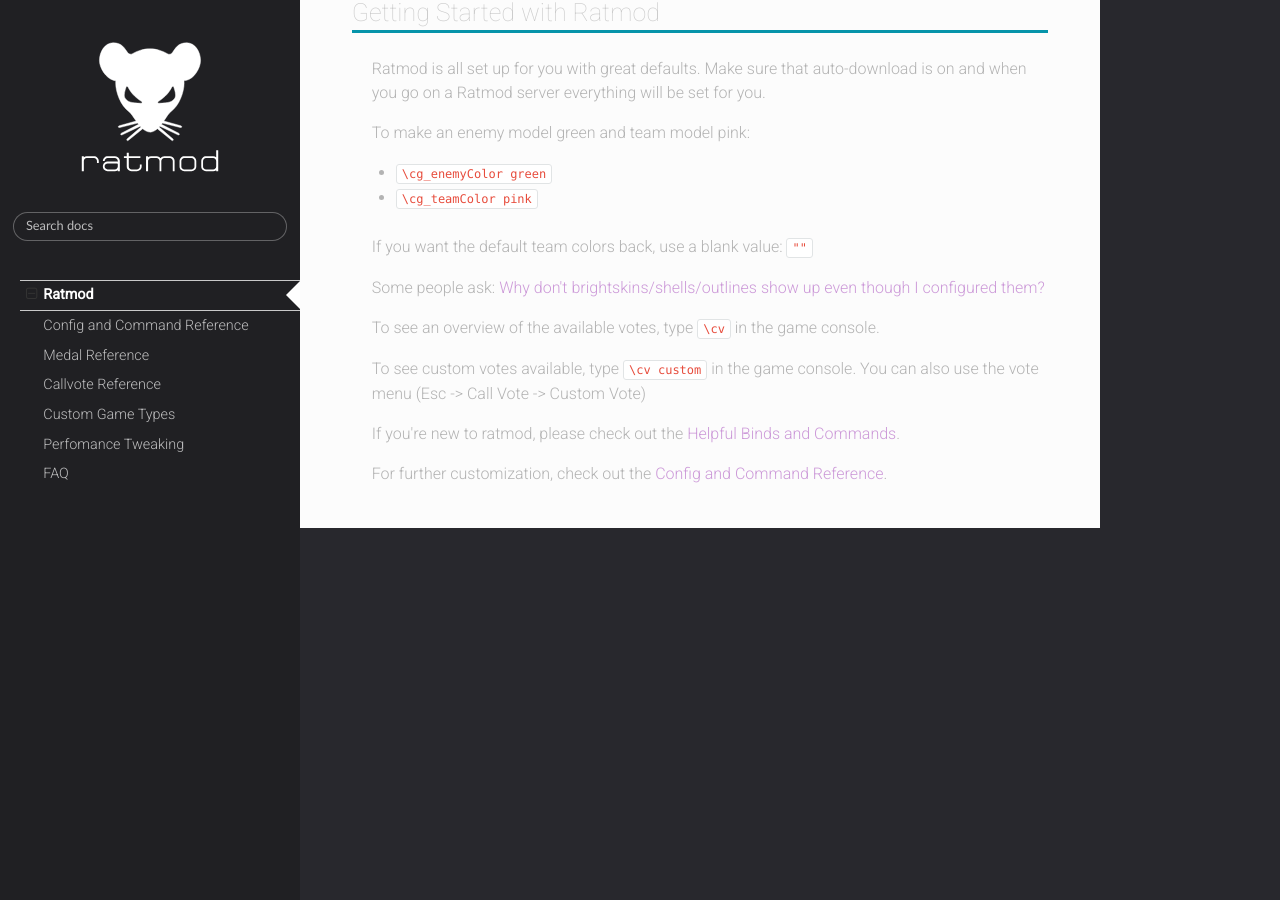
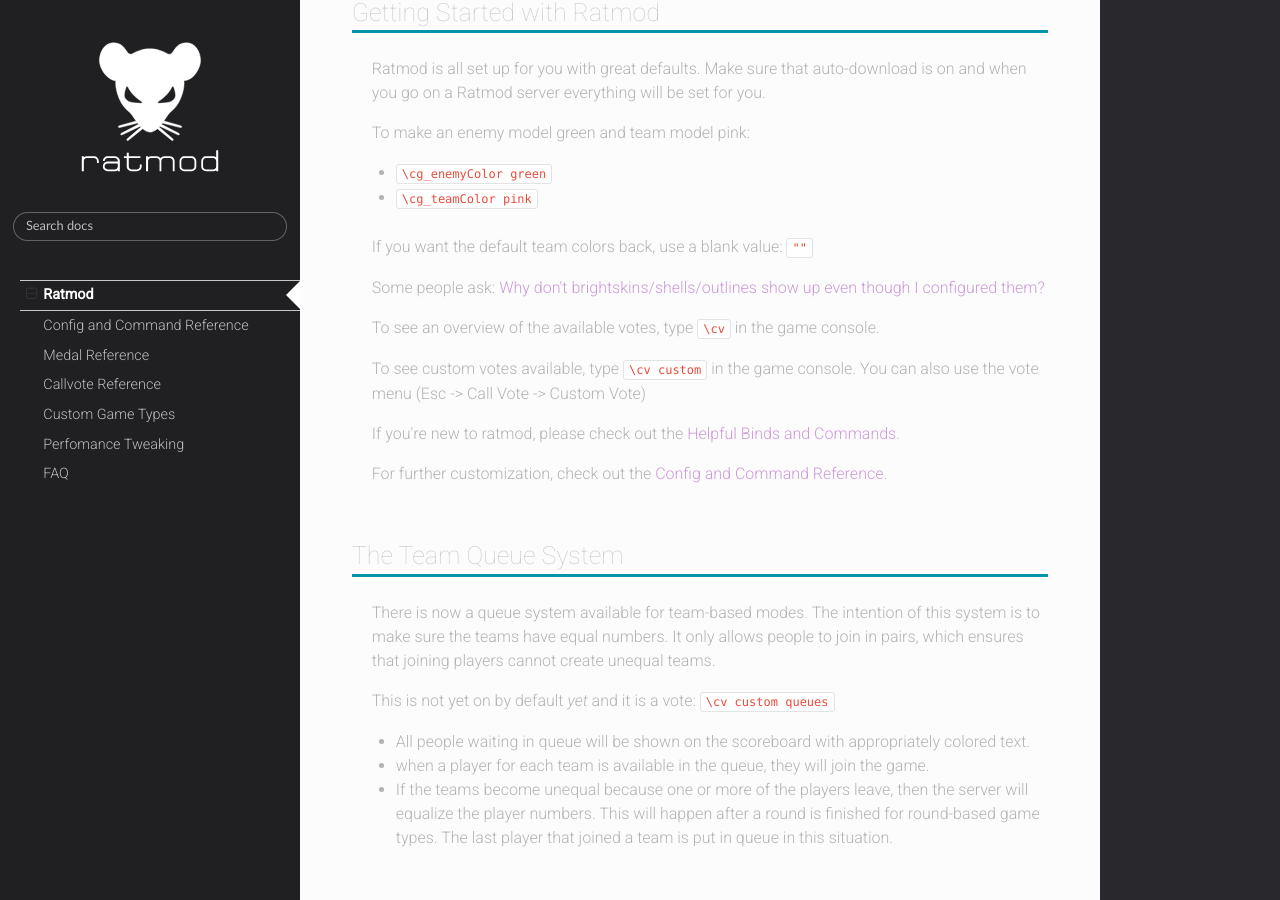
Before and after one commit to ratmod/ratmod.github.io, an MkDocs documentation site: the page built from docs/index.md, in a window 1280 px wide and 900 px high, scrolled down 605 px. Built offline with MkDocs 1.6.1, drawn with Linux system fonts in a browser that asks for light colours; nearby versions of some CDN libraries; before the commit the page ends 1133 px from its top, so only the background shows below that.

Commit message:
add: team queues to index

```diff
--- a/docs/index.md
+++ b/docs/index.md
@@ -26,3 +26,15 @@ To see custom votes available, type `\cv custom` in the game console. You can al
 If you're new to ratmod, please check out the [Helpful Binds and Commands](config-command-reference.md#helpful-binds-and-commands).
 
 For further customization, check out the [Config and Command Reference](config-command-reference.md).
+
+
+
+## The Team Queue System
+
+There is now a queue system available for team-based modes. The intention of this system is to make sure the teams have equal numbers. It only allows people to join in pairs, which ensures that joining players cannot create unequal teams.
+
+This is not yet on by default *yet* and it is a vote: `\cv custom queues`
+
+- All people waiting in queue will be shown on the scoreboard with appropriately colored text.
+- when a player for each team is available in the queue, they will join the game.
+- If the teams become unequal because one or more of the players leave, then the server will equalize the player numbers. This will happen after a round is finished for round-based game types. The last player that joined a team is put in queue in this situation.
```
